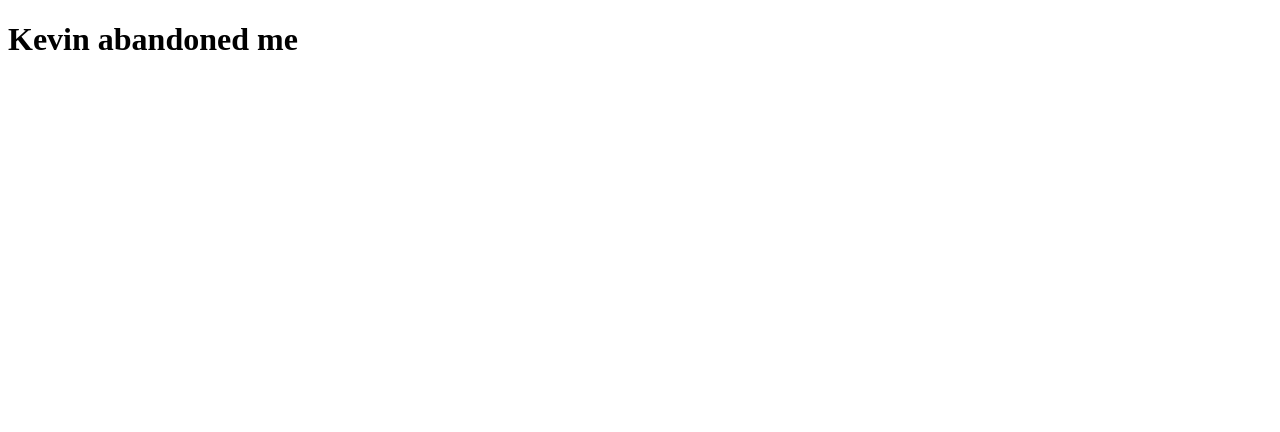
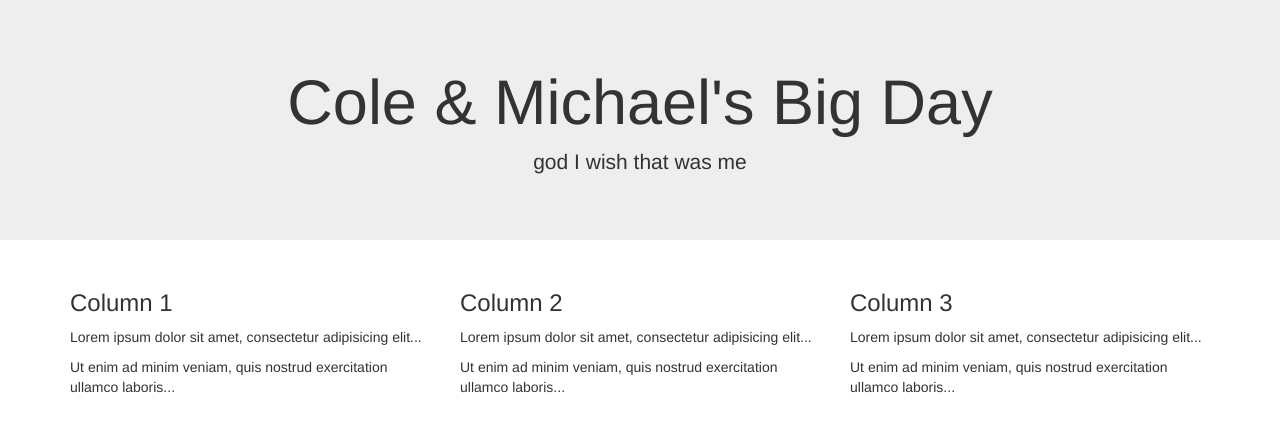
Before and after one commit to Ctakayama/PenguinPenguin, a plain HTML site: page index.html in a window 1280 px wide. Drawn offline with nearby package versions, Linux system fonts and the light colour scheme.

Commit message:
Update index.html
Bootstrap test

```diff
--- a/index.html
+++ b/index.html
@@ -1,10 +1,39 @@
 <!DOCTYPE html>
-<html>
+<html lang="en">
 <head>
-  <meta charset="UTF-8">
-  <title>Cole & Michael's Big Day</title>
+  <title>Bootstrap Example</title>
+  <meta charset="utf-8">
+  <meta name="viewport" content="width=device-width, initial-scale=1">
+  <link rel="stylesheet" href="https://maxcdn.bootstrapcdn.com/bootstrap/3.4.0/css/bootstrap.min.css">
+  <script src="https://ajax.googleapis.com/ajax/libs/jquery/3.4.1/jquery.min.js"></script>
+  <script src="https://maxcdn.bootstrapcdn.com/bootstrap/3.4.0/js/bootstrap.min.js"></script>
 </head>
 <body>
-  <h1>Kevin abandoned me</h1>
+
+<div class="jumbotron text-center">
+  <h1>Cole & Michael's Big Day</h1>
+  <p>god I wish that was me</p>
+</div>
+
+<div class="container">
+  <div class="row">
+    <div class="col-sm-4">
+      <h3>Column 1</h3>
+      <p>Lorem ipsum dolor sit amet, consectetur adipisicing elit...</p>
+      <p>Ut enim ad minim veniam, quis nostrud exercitation ullamco laboris...</p>
+    </div>
+    <div class="col-sm-4">
+      <h3>Column 2</h3>
+      <p>Lorem ipsum dolor sit amet, consectetur adipisicing elit...</p>
+      <p>Ut enim ad minim veniam, quis nostrud exercitation ullamco laboris...</p>
+    </div>
+    <div class="col-sm-4">
+      <h3>Column 3</h3>
+      <p>Lorem ipsum dolor sit amet, consectetur adipisicing elit...</p>
+      <p>Ut enim ad minim veniam, quis nostrud exercitation ullamco laboris...</p>
+    </div>
+  </div>
+</div>
+
 </body>
 </html>
```
